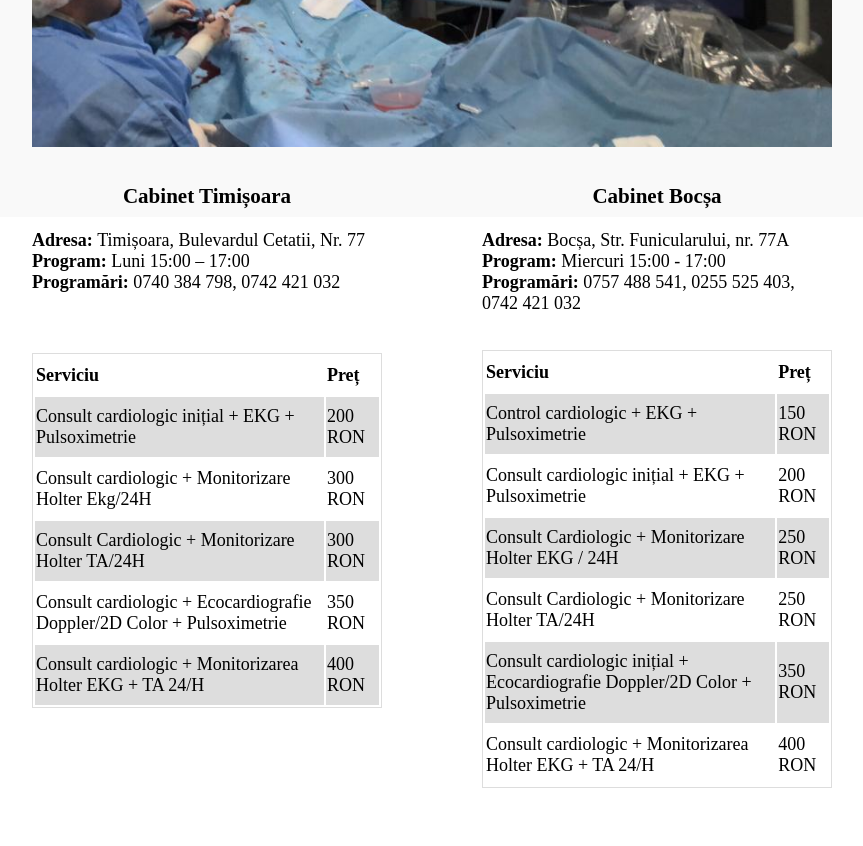
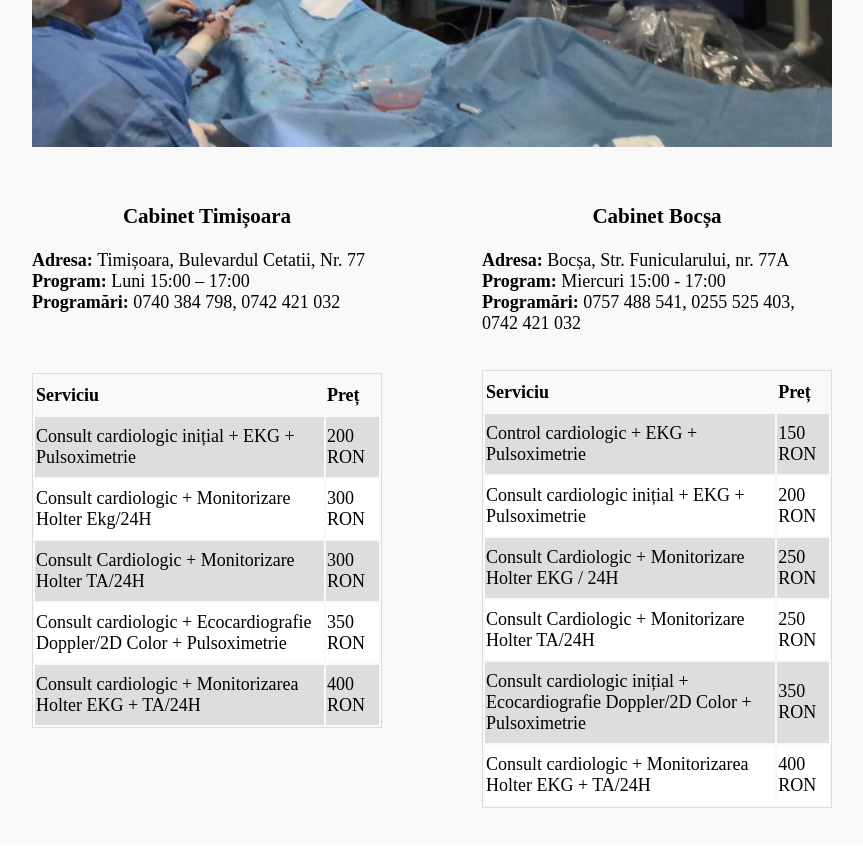
Before and after one commit to mariusolariu/website_fra_gatsby, a Gatsby site: page / in a window 1280 px wide. Shown: the part 1040-1886 px from the top of the page, without its empty margins (208-1071 px from the left). Before the commit the page ends 1859 px from the top, so only its background shows below. Built offline with nearby package versions, Linux system fonts and the light colour scheme; Gatsby itself is replaced by a stand-in of ours.

Commit message:
fixed the empty space after slideshow and the non-uniform bacgrkound grey colour

```diff
--- a/src/components/Cabinente.jsx
+++ b/src/components/Cabinente.jsx
@@ -12,7 +12,7 @@
       { title: "Consult cardiologic + Monitorizare Holter Ekg/24H", price: "300 RON" },
       { title: "Consult Cardiologic + Monitorizare Holter TA/24H", price: "300 RON" },
       { title: "Consult cardiologic + Ecocardiografie Doppler/2D Color + Pulsoximetrie", price: "350 RON" },
-      { title: "Consult cardiologic + Monitorizarea Holter EKG + TA 24/H", price: "400 RON" }
+      { title: "Consult cardiologic + Monitorizarea Holter EKG + TA/24H", price: "400 RON" }
     ],
     paddingTopTable: 0.35 + "em",
   }
@@ -28,18 +28,14 @@
       { title: "Consult Cardiologic + Monitorizare Holter EKG / 24H", price: "250 RON" },
       { title: "Consult Cardiologic + Monitorizare Holter TA/24H", price: "250 RON" },
       { title: "Consult cardiologic inițial + Ecocardiografie Doppler/2D Color + Pulsoximetrie", price: "350 RON" },
-      { title: "Consult cardiologic + Monitorizarea Holter EKG + TA 24/H", price: "400 RON" }
+      { title: "Consult cardiologic + Monitorizarea Holter EKG + TA/24H", price: "400 RON" }
     ],
     paddingTopTable: 0 + "em",
   }
 
   return (
     <>
-      <div
-        style={{
-          backgroundColor: "#F9F9F9",
-        }}
-      >
+      <div>
         <div
           style={{
             float: "left",
@@ -61,6 +57,9 @@
             {...cabinetBocsaData}
           />
         </div>
+
+        <div style={{ clear: "both" }}> </div>
+
       </div>
 
     </>
--- a/src/components/Description.jsx
+++ b/src/components/Description.jsx
@@ -1,6 +1,4 @@
 import React from "react";
-import Slideshow from "./GeneralSlideshow";
-import { MyImage } from "./MyImage";
 import DrOlariu from "./imageComponents/DrOlariu";
 
 export default function Description() {
@@ -16,9 +14,7 @@
         Institutul de Boli Cardiovasculare Timișoara<br />
         Competență în Cardiologie Invazivă <br />
         Competență în Ecocardiografie<br />
-        <a
-          href="https://www.facebook.com/CabinetCardiologic/?eid=ARBXsJA-PukiHIlKczHx4WirPc30MQ0lPCoO9cfPhPEVz_GqmOxPip8yAFACwY-ZR3fGhpRtel-bnhXM">Vezi
-  pagina de Facebook a cabinetului</a>
+        <a href="https://www.facebook.com/CabinetCardiologic/?eid=ARBXsJA-PukiHIlKczHx4WirPc30MQ0lPCoO9cfPhPEVz_GqmOxPip8yAFACwY-ZR3fGhpRtel-bnhXM">Vezi pagina de Facebook a cabinetului</a>
 
       </div >
 
--- a/src/components/GeneralSlideshow.jsx
+++ b/src/components/GeneralSlideshow.jsx
@@ -29,7 +29,7 @@
 
     return (
       <div style={{
-        height: 500 + "px",
+        maxHeightc: 500 + "px",
         maxWidth: 800 + "px",
         marginTop: 2 + "em",
         // border: "1px solid green"
--- a/src/pages/index.js
+++ b/src/pages/index.js
@@ -15,12 +15,11 @@
         paddingTop: 1 + "%",
         paddingLeft: 10 + "%",
         paddingRight: 10 + "%",
-        paddingBottom: 5 + "em",
-        backgroundColor: "#F9F9F9"
+        paddingBottom: 2 + "em",
+        backgroundColor: "#F9F9F9",
       }}>
       <Description />
 
-      <div style={{ clear: "both" }}> </div>
 
       {/* <div id="slideshowWrapper" style={{
         backgroundColor: "#222323",
```
